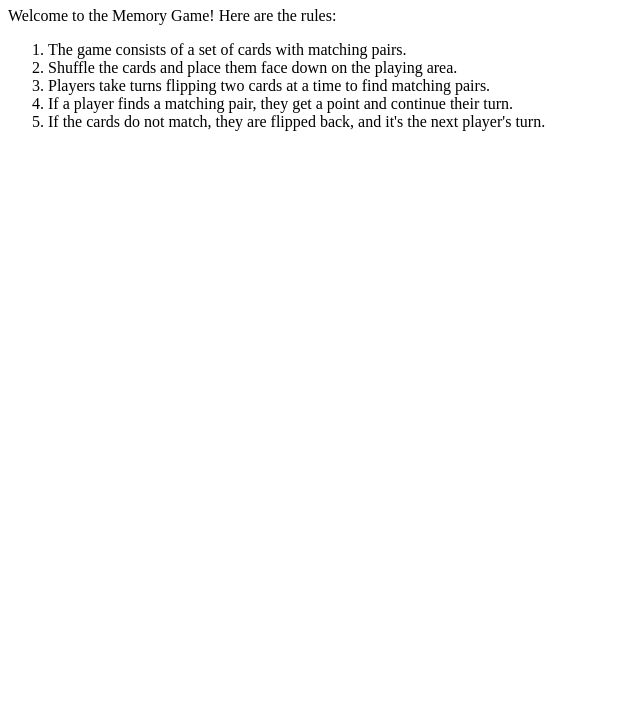
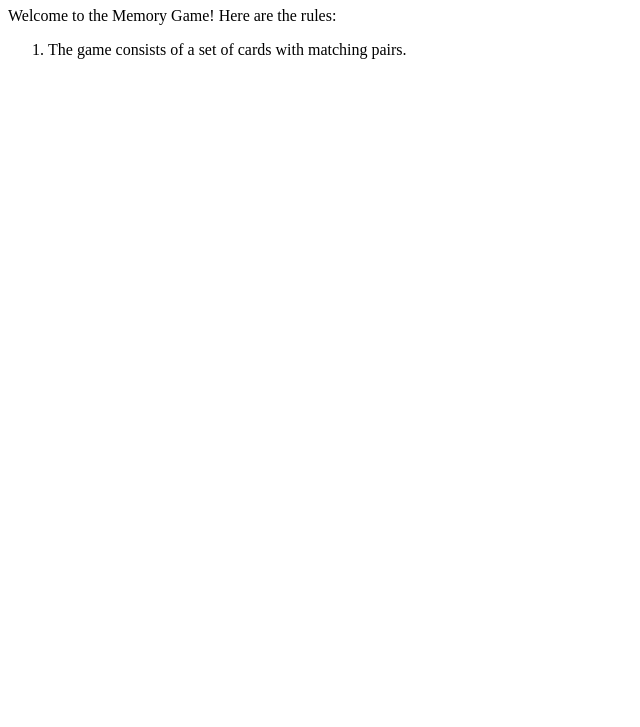
Before and after one commit to Khaled-AlAsadi/Memory-Game, a plain HTML site: page rules.html in a window 1280 px wide. Shown: the part 73-800 px from the top of the page, without its empty margins (0-640 px from the left). Drawn offline with Linux system fonts and the light colour scheme.

Commit message:
Update rules.html

```diff
--- a/rules.html
+++ b/rules.html
@@ -10,10 +10,6 @@
     <p>Welcome to the Memory Game! Here are the rules:</p>
     <ol>
         <li>The game consists of a set of cards with matching pairs.</li>
-        <li>Shuffle the cards and place them face down on the playing area.</li>
-        <li>Players take turns flipping two cards at a time to find matching pairs.</li>
-        <li>If a player finds a matching pair, they get a point and continue their turn.</li>
-        <li>If the cards do not match, they are flipped back, and it's the next player's turn.</li>
     </ol>
 </body>
 </html>
```
